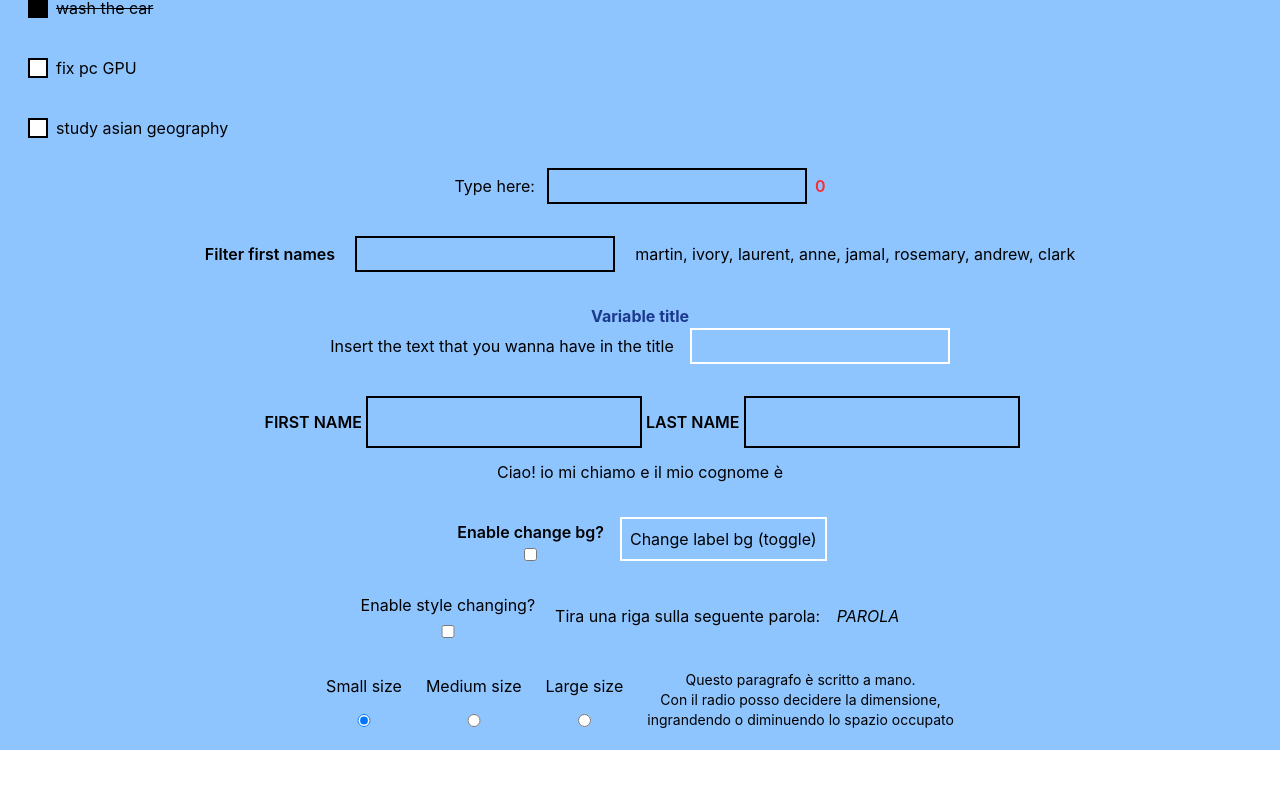
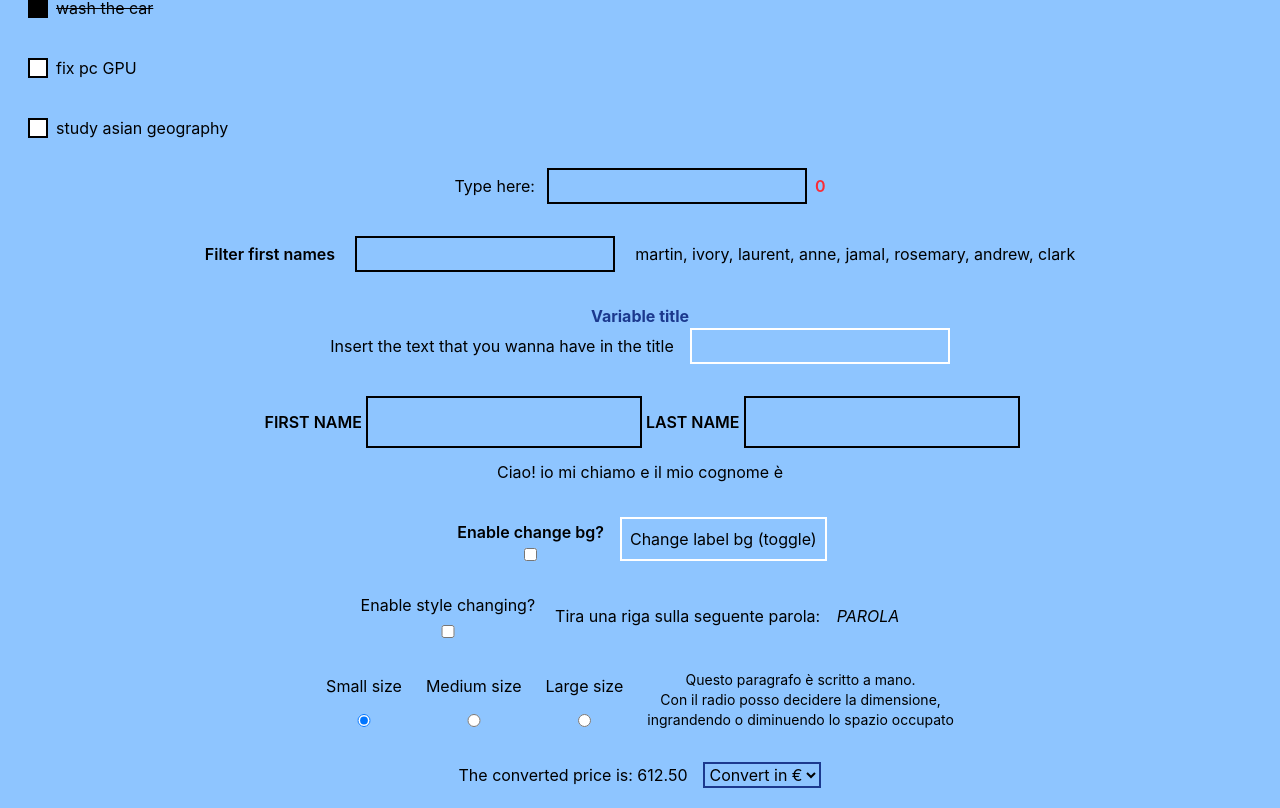
Before and after one commit to gianlucadecampo/react-binding, a React (Vite) app: page / in a window 1280 px wide. Shown: the part 642-1450 px from the top of the page. Before the commit the page ends 1392 px from the top, so only its background shows below. Built offline with nearby package versions, Linux system fonts and the light colour scheme.

Commit message:
convert price component

```diff
--- a/src/components/layout/Main.jsx
+++ b/src/components/layout/Main.jsx
@@ -10,6 +10,7 @@ import AddTextWords from '../ui/AddTextWords'
 import CheckForEnable from '../ui/CheckForEnable'
 import ToggleStyle from '../ui/ToggleStyle'
 import TextDimension from '../ui/TextDimension'
+import ConvertPrice from '../ui/ConvertPrice'
 
 export default function Main() {
   return (
@@ -27,6 +28,7 @@ export default function Main() {
       <CheckForEnable />
       <ToggleStyle />
       <TextDimension />
+      <ConvertPrice />
     </section>
   )
 }
--- /dev/null
+++ b/src/components/ui/ConvertPrice.jsx
@@ -0,0 +1,16 @@
+import { useState } from "react"
+
+export default function ConvertPrice() {
+    const [rate, setRate] = useState(25)
+    const basePrice = 24.50
+    return (
+        <div className="flex justify-center place-items-center gap-4 mt-8">
+            <p>The converted price is: {(basePrice * rate).toFixed(2)}</p>
+            <select name="price" id="priceConversion" onChange={e => { setRate(Number(e.target.value)) }} className="border-2 border-blue-900">
+                <option value={1}>Convert in €</option>
+                <option value={1.12}>Convert in $</option>
+                <option value={0.85}>Convert in £</option>
+            </select>
+        </div>
+    )
+}
```
